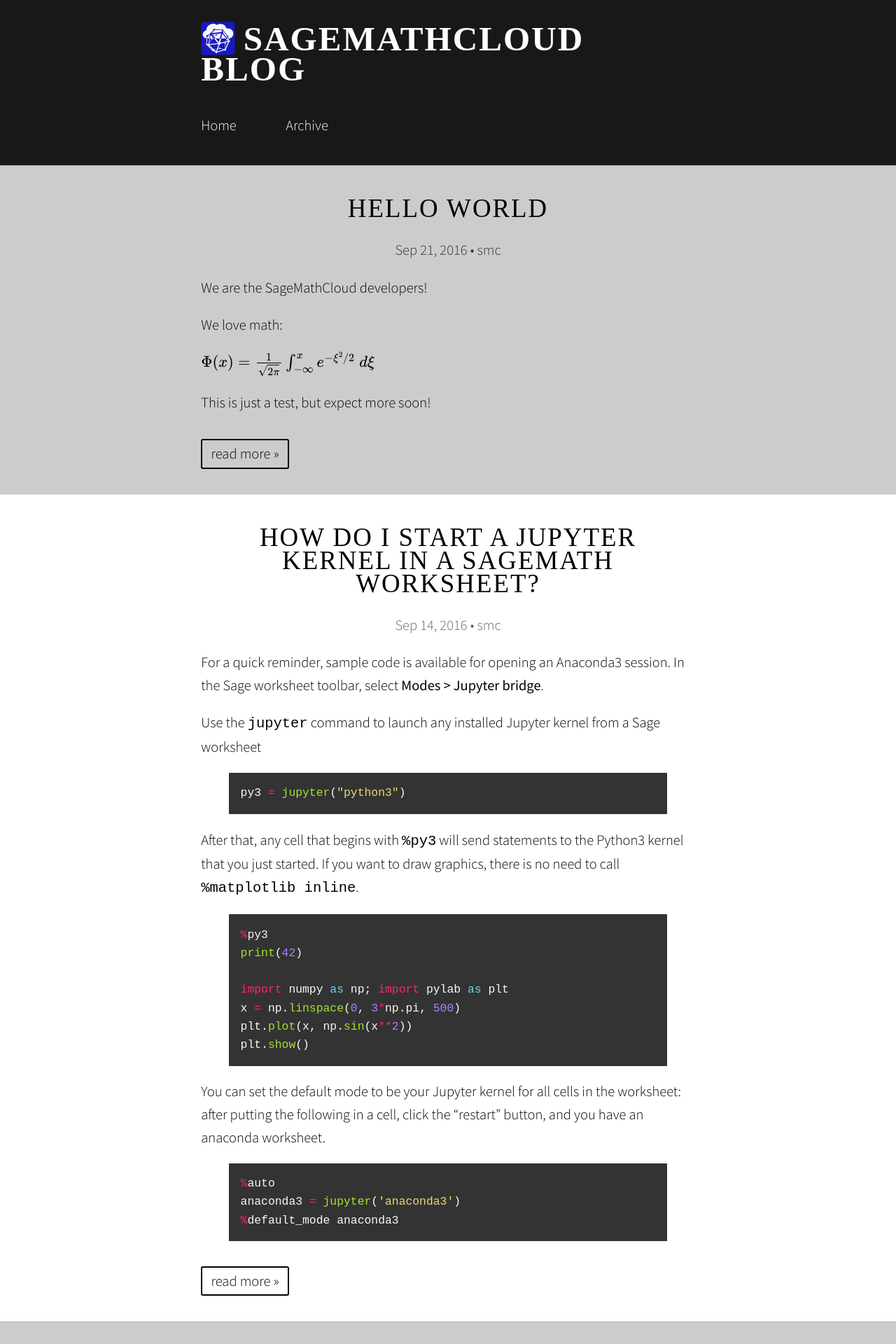
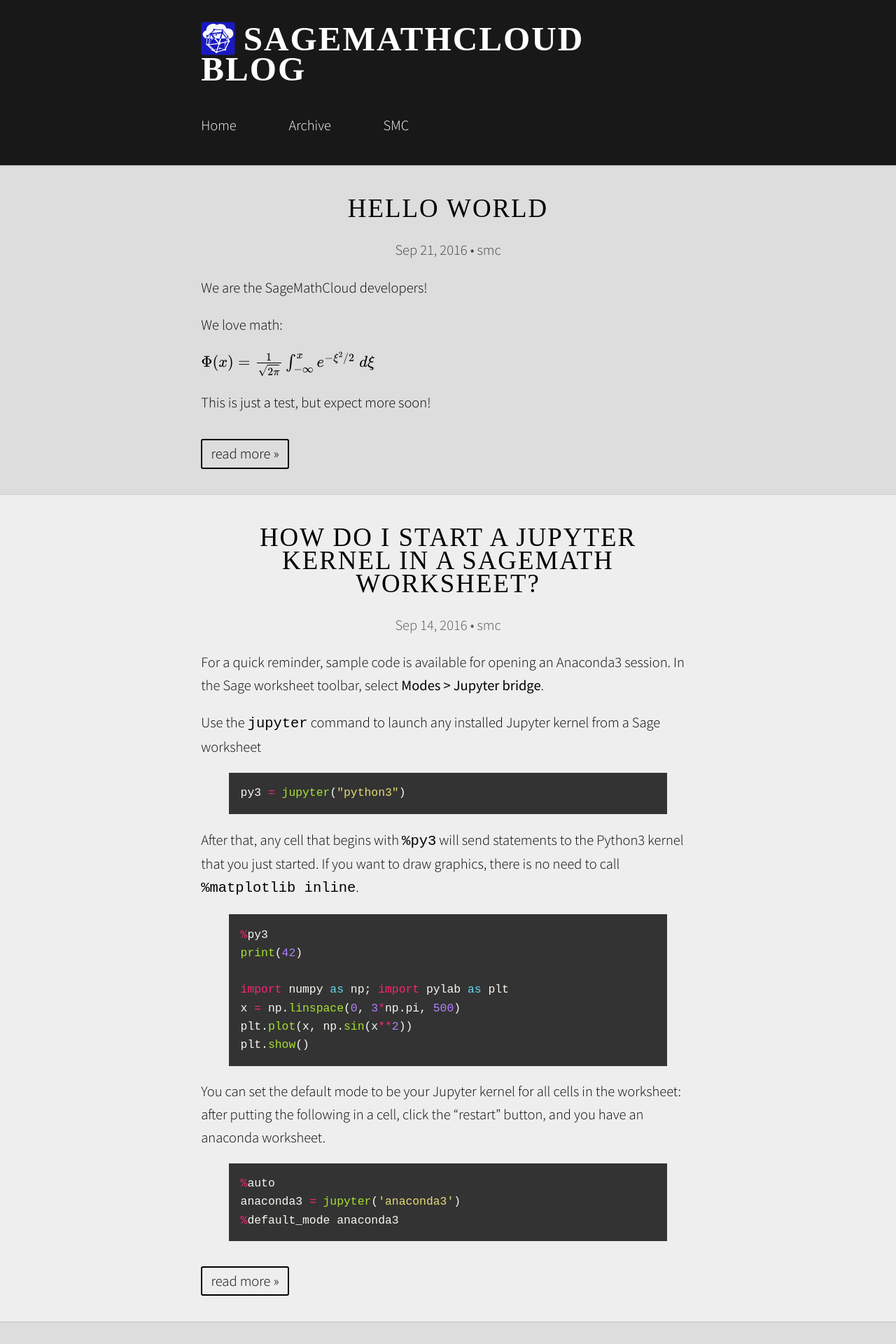
Before and after one commit to sagemathinc/cocalc-blog, a Jekyll site: the page built from src/index.html, in a window 1280 px wide. Shown: the top 1920 px of the page at 70% size. Built offline with Jekyll 4.4.1, drawn with Linux system fonts in a browser that asks for light colours; nearby versions of some CDN libraries; some web fonts are replaced; formulas are drawn with MathJax 3; the list of posts is cut into pages by our own code.

Commit message:
link to smc and css color tuning

```diff
--- a/src/_config.yml
+++ b/src/_config.yml
@@ -21,8 +21,8 @@
     # headline: "#1919bf"
     description: "white"
     article:
-        odd: "#ccc"
-        even: "#fff"
+        odd: "#ddd"
+        even: "#eee"
 
 links:
   - github: "https://github.com/sagemathinc/smc"
--- a/src/_layouts/blank.html
+++ b/src/_layouts/blank.html
@@ -45,7 +45,13 @@
       {% endunless %}
       <nav>
         <ul>
-          <li><a href="{{ site.baseurl }}/">Home</a></li>{% for node in site.pages %}{% if node.title %}<li><a href="{{ node.url | prepend: site.baseurl }}"{% if page.url == node.url %} id="selected"{% endif %}>{{ node.title }}</a></li>{% endif %}{% endfor %}
+          <li><a href="{{ site.baseurl }}/">Home</a></li>
+          {% for node in site.pages %}
+            {% if node.title %}
+              <li><a href="{{ node.url | prepend: site.baseurl }}"{% if page.url == node.url %} id="selected"{% endif %}>{{ node.title }}</a></li>
+            {% endif %}
+          {% endfor %}
+          <li><a href="https://cloud.sagemath.com/">SMC</a></li>
         </ul>
       </nav>
     </header>
```
